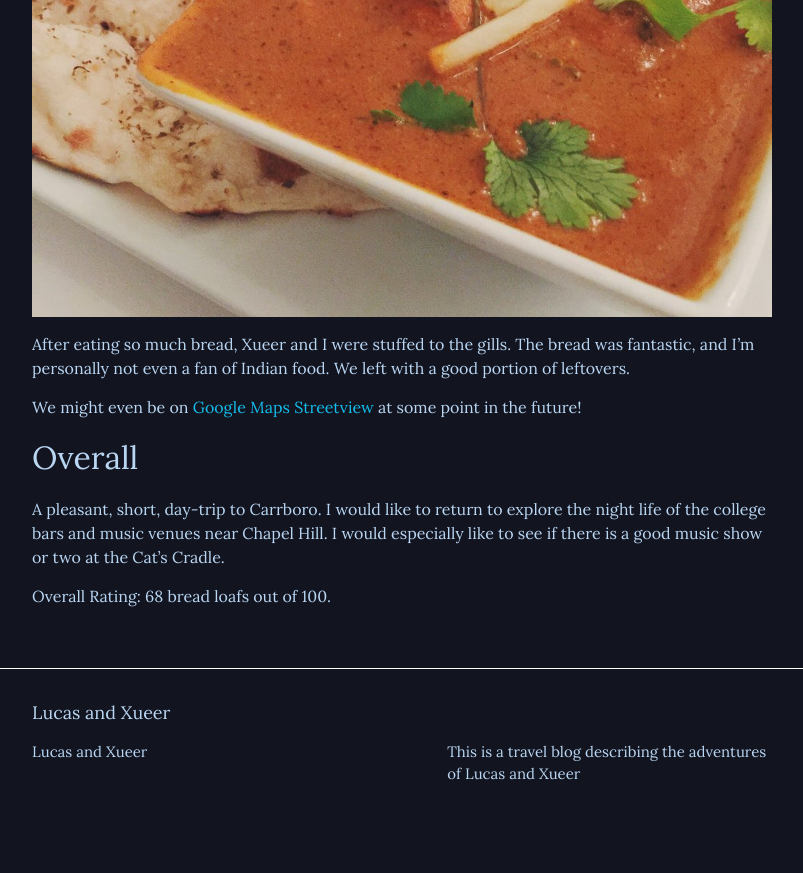
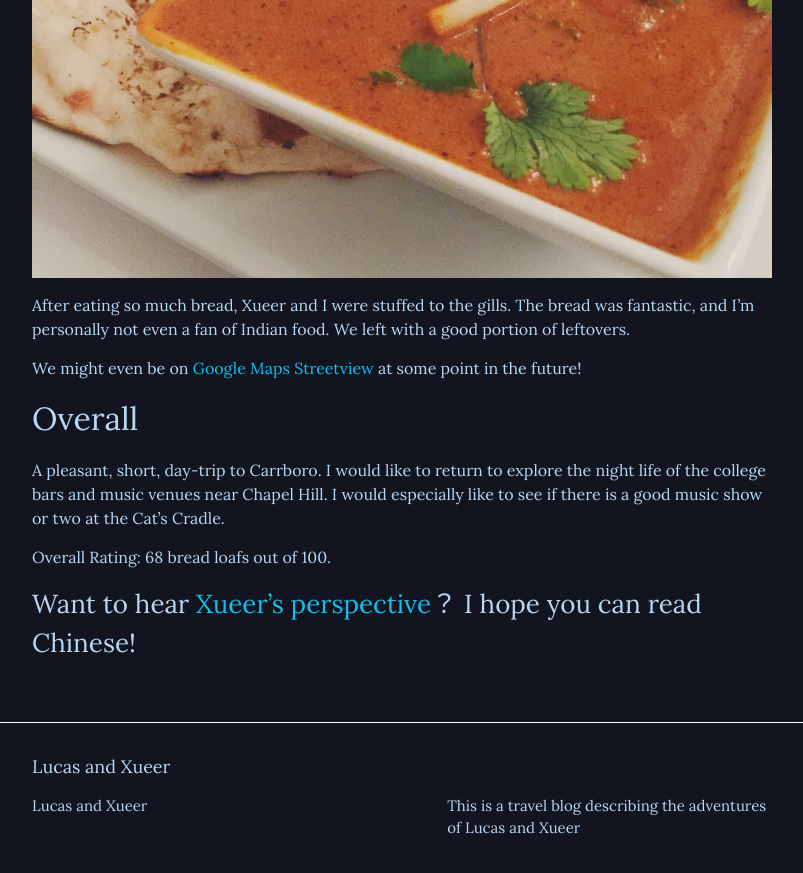
Before and after one commit to lucasandxueer/lucasandxueer.github.io, a Jekyll site: the page built from _posts/2016-07-10-lucas-carrboro-trip.markdown, in a window 1280 px wide and 900 px high, scrolled down 5313 px. Shown: the top 873 px of the window, without its empty margins (238-1041 px from the left). Built offline with Jekyll 4.4.1, drawn with Linux system fonts in a browser that asks for light colours; before the commit the page ends 6159 px from its top, so only the background shows below that; some of the changed text lies outside the part shown.

Commit message:
Fixed typos and added slug to Xueer's post

```diff
--- a/_posts/2016-07-10-lucas-carrboro-trip.markdown
+++ b/_posts/2016-07-10-lucas-carrboro-trip.markdown
@@ -55,4 +53,8 @@ A pleasant, short, day-trip to Carrboro. I would like to return to explore the n
 Overall Rating: 68 bread loafs out of 100.
 
 
+
+### Want to hear [Xueer's perspective][xueer]？ I hope you can read Chinese!
+
 [google-maps]: https://www.google.com/maps/@35.9112051,-79.075919,3a,75y,281.48h,63.17t/data=!3m6!1e1!3m4!1sgddwORy9tks2LnALq6Q7QQ!2e0!7i13312!8i6656!6m1!1e1
+[xueer]: https://lucasandxueer.github.io/lucas/2016/07/10/lucas-carrboro-trip.html
```
Also changed, not shown: other parts of _posts/2016-07-10-lucas-carrboro-trip.markdown (+0 -2 lines).
